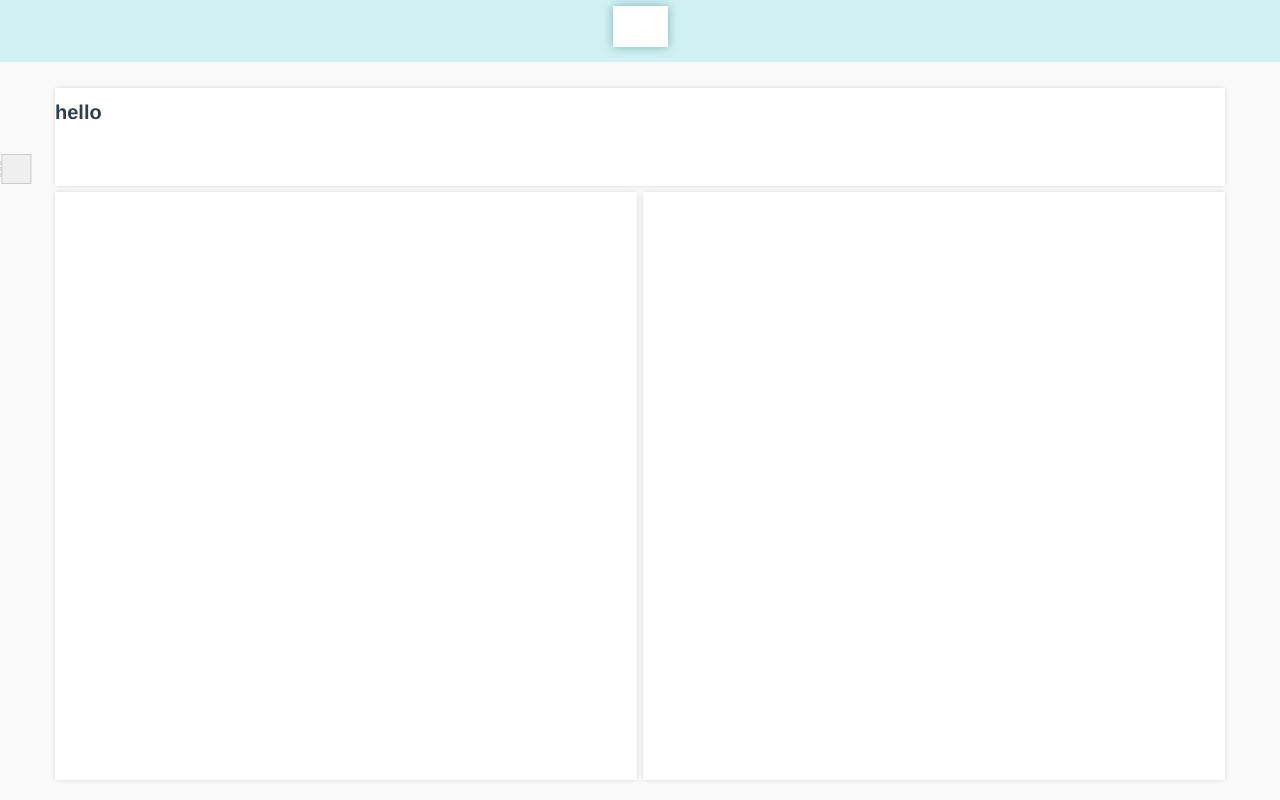
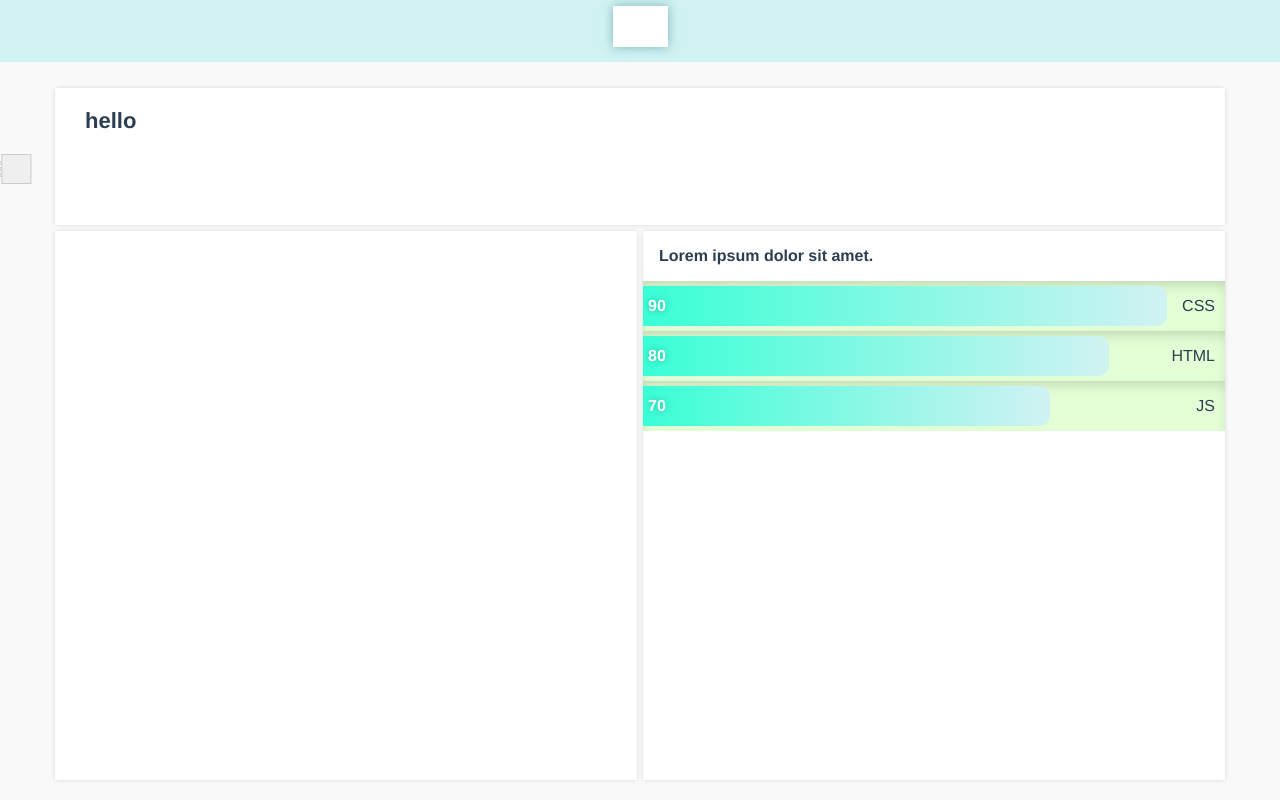
Before and after one commit to dmssk/me, a Vue app: page / in a window 1280 px wide. Built offline with nearby package versions, Linux system fonts and the light colour scheme; some icons are missing.

Commit message:
update(Home.vue): make experience progress bars

```diff
--- a/src/Home.vue
+++ b/src/Home.vue
@@ -1,13 +1,19 @@
 <i18n>
   {
     "eu": {
-    "hello": "Hi, nice to meet You!"
+      "hello": "Hi, nice to meet You!",
+      "about": "qwe",
+      "experienceHeader1": "qwe"
     },
     "ru": {
-    "hello": "Привет, рад знакомству!"
+      "hello": "Привет, рад знакомству!",
+      "about": "qwe",
+      "experienceHeader1": "qwe"
     },
     "ua": {
-    "hello": "Привіт, радий знайомству!"
+      "hello": "Привіт, радий знайомству!",
+      "about": "qwe",
+      "experienceHeader1": "qwe"
     }
   }
 </i18n>
@@ -17,9 +23,42 @@
     <div class="grid container">
       <div class="grid__item header">
         <h1>{{$t('hello')}}</h1>
+        <p></p>
       </div>
       <div class="grid__item"></div>
-      <div class="grid__item"></div>
+      <div class="grid__item experience">
+        <div class="experience-item">
+          <h3 class="experience-header">
+            Lorem ipsum dolor sit amet.
+          </h3>
+          <ul class="experience-list">
+            <li class="experience-list__item">
+              <div class="progress-bar__wrap" id="css">
+                <div class="progress-bar__item">
+                  <span>90</span>
+                </div>
+              </div>
+              <p>CSS</p>
+            </li>
+            <li class="experience-list__item">
+              <div class="progress-bar__wrap" id="html">
+                <div class="progress-bar__item">
+                  <span>80</span>
+                </div>
+              </div>
+              <p>HTML</p>
+            </li>
+            <li class="experience-list__item">
+              <div class="progress-bar__wrap" id="js">
+                <div class="progress-bar__item">
+                  <span>70</span>
+                </div>
+              </div>
+              <p>JS</p>
+            </li>
+          </ul>
+        </div>
+      </div>
     </div>
   </div>
 </template>
@@ -30,20 +69,28 @@
 
 
 <style lang="scss">
+  @keyframes slideIn {
+    from {
+      width: 0;
+    }
+    to {
+      width: 100%;
+    }
+  }
+  .container {
+    width: 1170px;
+    max-width: 100%;
+    margin: 0 auto;
+  }
   #Home {
     width: 100%;
     height: 100%;
     padding: 88px 0 20px 0;
 
-    .container {
-      width: 1170px;
-      max-width: 100%;
-      margin: 0 auto;
-    }
     .grid {
       height: 100%;
       display: grid;
-      grid: 2fr 12fr / 1fr 1fr;
+      grid: 3fr 12fr / 1fr 1fr;
       grid-gap: 6px 6px;
 
       .grid__item {
@@ -55,6 +102,89 @@
           grid-column: 1/3;
         }
       }
+
+      .experience {
+        .experience-header {
+          font-size: 16px;
+          margin: 1em;
+        }
+
+        .experience-list {
+          padding: 0;
+          margin: 0;
+          list-style: none;
+
+          .experience-list__item {
+            position: relative;
+            margin: 0 0 0 0;
+            padding: 0;
+            height: 50px;
+            width: 100%;
+            background: #e3ffd5;
+            box-shadow: 0 7px 15px -5px rgba(0, 0, 0, 0.2) inset;
+            display: flex;
+            align-items: center;
+            justify-content: flex-end;
+
+            p {
+              font-size: 16px;
+              margin: 0 10px;
+            }
+
+
+          }
+        }
+      }
+      .progress-bar__wrap {
+        position: absolute;
+        left: 0;
+        top: 0;
+        height: 100%;
+
+        &#css {
+          width: 90%;
+        }
+        &#html {
+          width: 80%;
+        }
+        &#js {
+          width: 70%;
+        }
+
+
+        .progress-bar__item {
+          position: absolute;
+          top: 10%;
+          left: 0;
+          height: 80%;
+          width: 100%;
+          background: linear-gradient(to left, #d1f2f3, #39ffd6);
+          z-index: 0;
+          display: flex;
+          justify-content: flex-start;
+          align-items: center;
+          animation: slideIn 1s 2s both ease-in-out;
+          overflow: hidden;
+          border-top-right-radius: 10px;
+          border-bottom-right-radius: 10px;
+
+          span {
+            font-size: 16px;
+            font-weight: 600;
+            margin: 5px;
+            color: #fff;
+            text-shadow: 0px 0px 7px rgba(0,0,0,0.3);
+          }
+        }
+      }
+      .header {
+        padding: 20px 0 0 30px;
+
+        h1 {
+          font-size: 22px;
+          margin: 0;
+        }
+      }
     }
   }
 </style>
```
